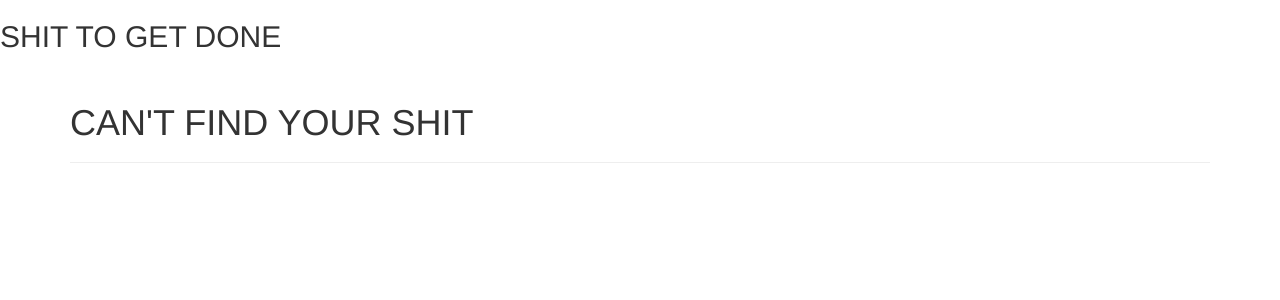
After one commit to samskeller/shittogetdone, a Flask app: template app/templates/404.html in a window 1280 px wide. The commit adds this page. Shown: the top 300 px of the page. Run offline with Flask 2, Linux system fonts and the light colour scheme; the template is opened without the code that fills it, so the values that code supplies are empty; some libraries are stand-ins or nearby versions.

Commit message:
Adding a base.html template that all templates can inherit from. Also adding 404 and 500 templates

```diff
--- /dev/null
+++ b/app/templates/404.html
@@ -0,0 +1,7 @@
+{% extends "base.html" %}
+
+{% block page_content %}
+<div class="page-header">
+	<h1>CAN'T FIND YOUR SHIT</h1>
+</div>
+{% endblock %}
--- /dev/null
+++ b/app/templates/base.html
@@ -0,0 +1,13 @@
+{% extends "bootstrap/base.html" %}
+
+{% block title %}SHIT TO GET DONE{% endblock %}
+
+{% block navbar %}
+<h2>SHIT TO GET DONE</h2>
+{% endblock %}
+
+{% block content %}
+<div class="container">
+	{% block page_content %}{% endblock %}
+</div>
+{% endblock %}
```
Also changed, not shown: app/templates/500.html (added, +7 -0 lines), app/templates/index.html (+7 -3 lines).
